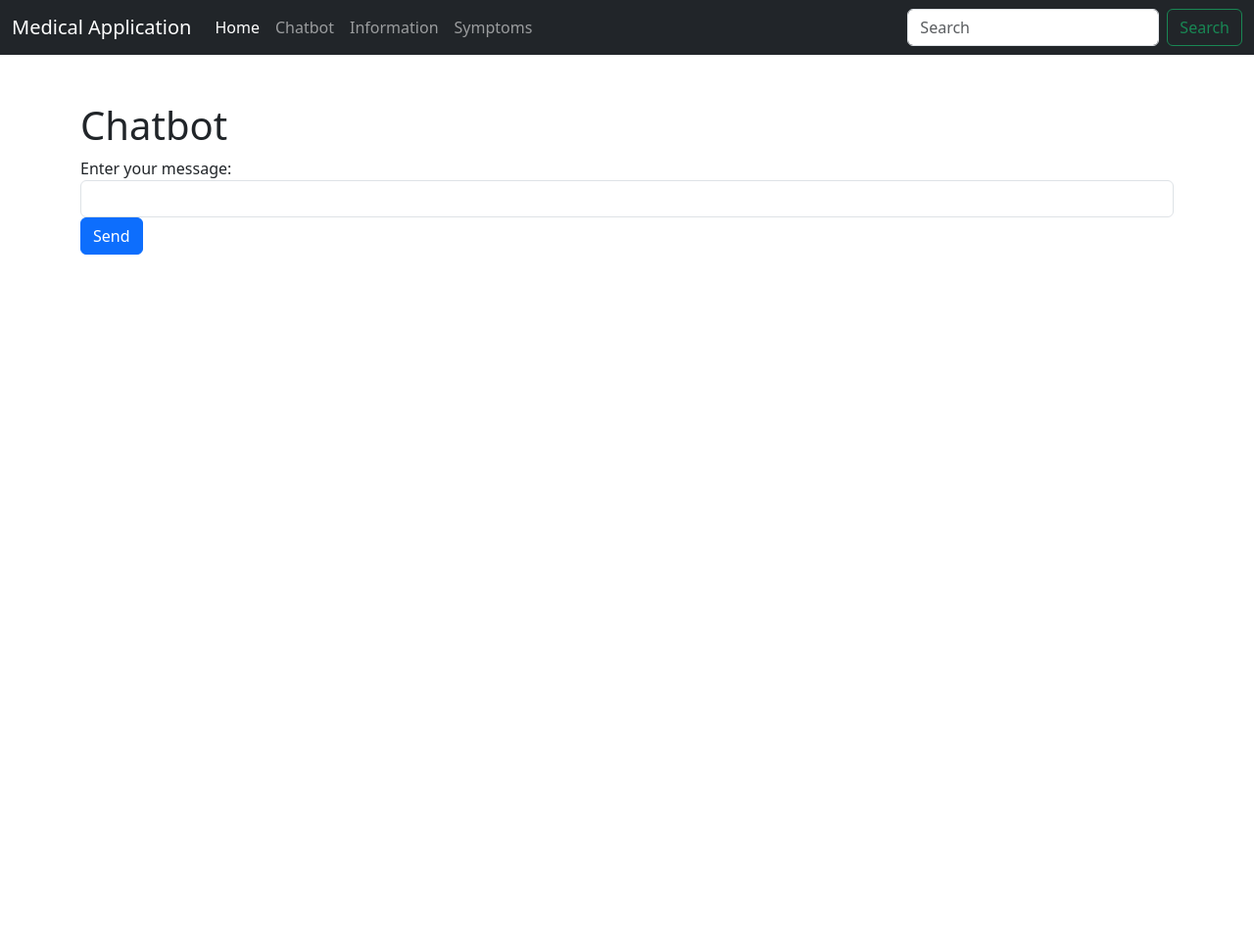
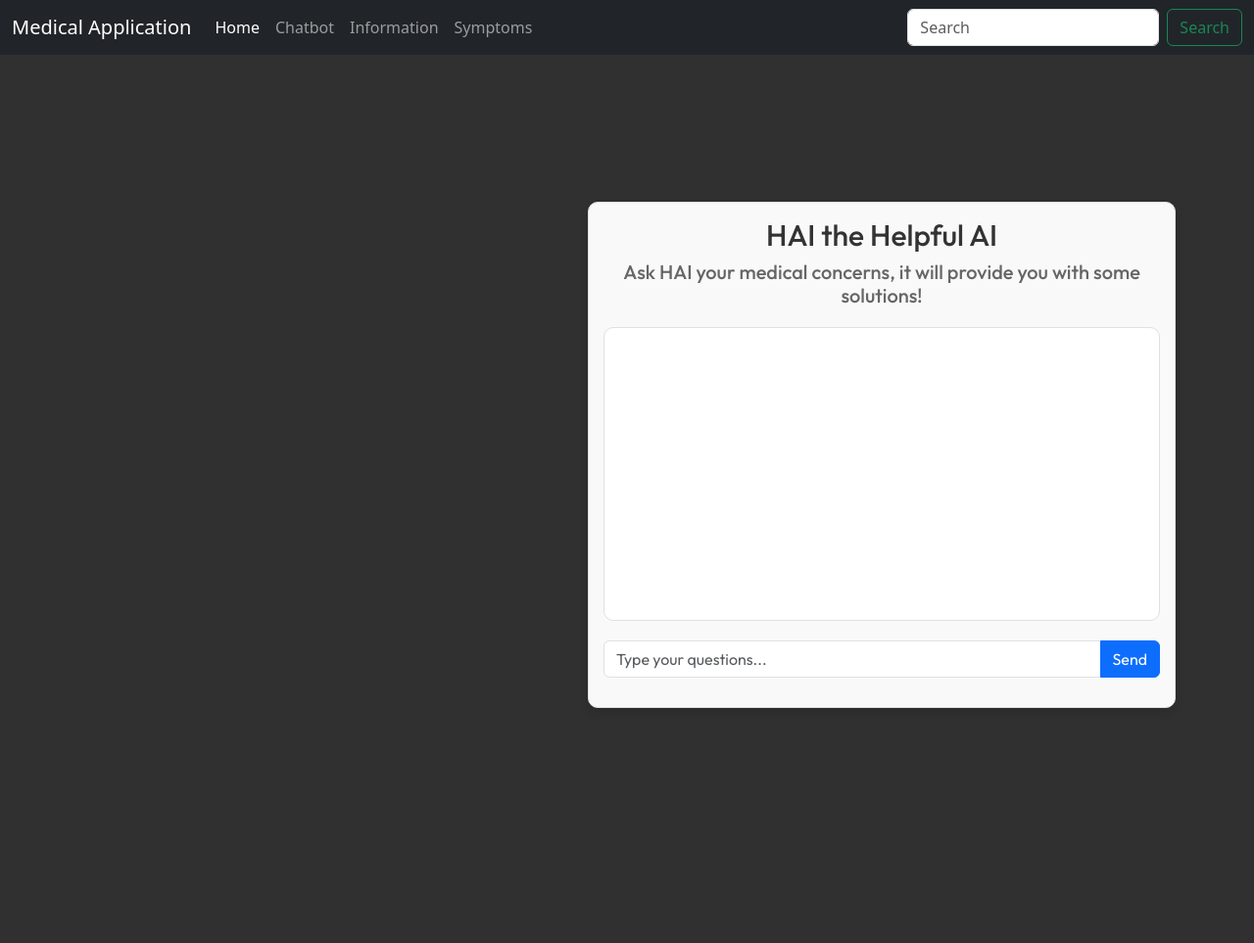
Before and after one commit to akwilapurba/MedicalApp, a Flask app: page /chatbot in a window 1280 px wide. Shown: the top 963 px of the page at 98% size. Before the commit the page ends 260 px from the top, so only its background shows below. Run offline with Flask 3, Linux system fonts and the light colour scheme; parts of the project's set-up code (start-up, migrations or seed data) failed here and were passed over; some libraries are stand-ins or nearby versions; some web fonts are replaced.

Commit message:
alekalekalek

```diff
--- a/main.py
+++ b/main.py
@@ -5,8 +5,8 @@
 from flask_pymongo import PyMongo
 from bson import ObjectId
 import datetime
-import torch
-from transformers import GPT2LMHeadModel, GPT2Tokenizer
+# import torch
+# from transformers import GPT2LMHeadModel, GPT2Tokenizer
 
 # flask app
 app = Flask(__name__)
@@ -29,11 +29,11 @@
 # load model symptoms
 svc = pickle.load(open("models/svc.pkl", "rb"))
 
-# load model chatbot
-path_chatbot = "models/medical_chatbot"
-device = "cuda" if torch.cuda.is_available() else "cpu"
-tokenizer = GPT2Tokenizer.from_pretrained(path_chatbot)
-model = GPT2LMHeadModel.from_pretrained(path_chatbot, local_files_only=True).to(device)
+# # load model chatbot
+# path_chatbot = "models/medical_chatbot"
+# device = "cuda" if torch.cuda.is_available() else "cpu"
+# tokenizer = GPT2Tokenizer.from_pretrained(path_chatbot)
+# model = GPT2LMHeadModel.from_pretrained(path_chatbot, local_files_only=True).to(device)
 
 
 def calculate_age(date_of_birth):
@@ -66,39 +66,30 @@
     return desc, pre, med, die, wrkout
 
 
-symptoms_dict = {'itching': 0, 'skin_rash': 1, 'nodal_skin_eruptions': 2, 'continuous_sneezing': 3, 'shivering': 4,
-                 'chills': 5, 'joint_pain': 6, 'stomach_pain': 7, 'acidity': 8, 'ulcers_on_tongue': 9,
-                 'muscle_wasting': 10, 'vomiting': 11, 'burning_micturition': 12, 'spotting_ urination': 13,
-                 'fatigue': 14, 'weight_gain': 15, 'anxiety': 16, 'cold_hands_and_feets': 17, 'mood_swings': 18,
-                 'weight_loss': 19, 'restlessness': 20, 'lethargy': 21, 'patches_in_throat': 22,
-                 'irregular_sugar_level': 23, 'cough': 24, 'high_fever': 25, 'sunken_eyes': 26, 'breathlessness': 27,
-                 'sweating': 28, 'dehydration': 29, 'indigestion': 30, 'headache': 31, 'yellowish_skin': 32,
-                 'dark_urine': 33, 'nausea': 34, 'loss_of_appetite': 35, 'pain_behind_the_eyes': 36, 'back_pain': 37,
-                 'constipation': 38, 'abdominal_pain': 39, 'diarrhoea': 40, 'mild_fever': 41, 'yellow_urine': 42,
-                 'yellowing_of_eyes': 43, 'acute_liver_failure': 44, 'fluid_overload': 45, 'swelling_of_stomach': 46,
-                 'swelled_lymph_nodes': 47, 'malaise': 48, 'blurred_and_distorted_vision': 49, 'phlegm': 50,
-                 'throat_irritation': 51, 'redness_of_eyes': 52, 'sinus_pressure': 53, 'runny_nose': 54,
-                 'congestion': 55, 'chest_pain': 56, 'weakness_in_limbs': 57, 'fast_heart_rate': 58,
-                 'pain_during_bowel_movements': 59, 'pain_in_anal_region': 60, 'bloody_stool': 61,
-                 'irritation_in_anus': 62, 'neck_pain': 63, 'dizziness': 64, 'cramps': 65, 'bruising': 66,
-                 'obesity': 67, 'swollen_legs': 68, 'swollen_blood_vessels': 69, 'puffy_face_and_eyes': 70,
-                 'enlarged_thyroid': 71, 'brittle_nails': 72, 'swollen_extremeties': 73, 'excessive_hunger': 74,
-                 'extra_marital_contacts': 75, 'drying_and_tingling_lips': 76, 'slurred_speech': 77, 'knee_pain': 78,
-                 'hip_joint_pain': 79, 'muscle_weakness': 80, 'stiff_neck': 81, 'swelling_joints': 82,
-                 'movement_stiffness': 83, 'spinning_movements': 84, 'loss_of_balance': 85, 'unsteadiness': 86,
-                 'weakness_of_one_body_side': 87, 'loss_of_smell': 88, 'bladder_discomfort': 89,
-                 'foul_smell_of urine': 90, 'continuous_feel_of_urine': 91, 'passage_of_gases': 92,
-                 'internal_itching': 93, 'toxic_look_(typhos)': 94, 'depression': 95, 'irritability': 96,
-                 'muscle_pain': 97, 'altered_sensorium': 98, 'red_spots_over_body': 99, 'belly_pain': 100,
-                 'abnormal_menstruation': 101, 'dischromic _patches': 102, 'watering_from_eyes': 103,
-                 'increased_appetite': 104, 'polyuria': 105, 'family_history': 106, 'mucoid_sputum': 107,
-                 'rusty_sputum': 108, 'lack_of_concentration': 109, 'visual_disturbances': 110,
-                 'receiving_blood_transfusion': 111, 'receiving_unsterile_injections': 112, 'coma': 113,
-                 'stomach_bleeding': 114, 'distention_of_abdomen': 115, 'history_of_alcohol_consumption': 116,
-                 'fluid_overload.1': 117, 'blood_in_sputum': 118, 'prominent_veins_on_calf': 119, 'palpitations': 120,
-                 'painful_walking': 121, 'pus_filled_pimples': 122, 'blackheads': 123, 'scurring': 124,
-                 'skin_peeling': 125, 'silver_like_dusting': 126, 'small_dents_in_nails': 127,
-                 'inflammatory_nails': 128, 'blister': 129, 'red_sore_around_nose': 130, 'yellow_crust_ooze': 131}
+# Corrected symptoms_dict with proper commas and balanced brackets
+symptoms_dict = {
+    'itching': 0,'skin_rash': 1,'nodal_skin_eruptions': 2,'continuous_sneezing': 3,'shivering': 4,'chills': 5,'joint_pain': 6,
+    'stomach_pain': 7,'acidity': 8,'ulcers_on_tongue': 9,'muscle_wasting': 10,'vomiting': 11,'burning_micturition': 12,'spotting_urination': 13,
+    'fatigue': 14,'weight_gain': 15,'anxiety': 16,'cold_hands_and_feets': 17,'mood_swings': 18,'weight_loss': 19,'restlessness': 20,'lethargy': 21,
+    'patches_in_throat': 22,'irregular_sugar_level': 23,'cough': 24,'high_fever': 25,'sunken_eyes': 26,'breathlessness': 27,'sweating': 28,
+    'dehydration': 29,'indigestion': 30,'headache': 31,'yellowish_skin': 32,'dark_urine': 33,'nausea': 34,'loss_of_appetite': 35,'pain_behind_the_eyes': 36,
+    'back_pain': 37,'constipation': 38,'abdominal_pain': 39,'diarrhoea': 40,'mild_fever': 41,'yellow_urine': 42,'yellowing_of_eyes': 43,
+    'acute_liver_failure': 44,'fluid_overload': 45,'swelling_of_stomach': 46,'swelled_lymph_nodes': 47,'malaise': 48,'blurred_and_distorted_vision': 49,
+    'phlegm': 50,'throat_irritation': 51,'redness_of_eyes': 52,'sinus_pressure': 53,'runny_nose': 54,'congestion': 55,'chest_pain': 56,'weakness_in_limbs': 57,
+    'fast_heart_rate': 58,'pain_during_bowel_movements': 59,'pain_in_anal_region': 60,'bloody_stool': 61,'irritation_in_anus': 62,
+    'neck_pain': 63,'dizziness': 64,'cramps': 65,'bruising': 66,'obesity': 67,'swollen_legs': 68,'swollen_blood_vessels': 69,'puffy_face_and_eyes': 70,
+    'enlarged_thyroid': 71,'brittle_nails': 72,'swollen_extremeties': 73,'excessive_hunger': 74,'extra_marital_contacts': 75,'drying_and_tingling_lips': 76,
+    'slurred_speech': 77,'knee_pain': 78,'hip_joint_pain': 79,'muscle_weakness': 80,'stiff_neck': 81,'swelling_joints': 82,'movement_stiffness': 83,
+    'spinning_movements': 84,'loss_of_balance': 85,'unsteadiness': 86,'weakness_of_one_body_side': 87,'loss_of_smell': 88,'bladder_discomfort': 89,
+    'foul_smell_of_urine': 90,'continuous_feel_of_urine': 91,'passage_of_gases': 92,'internal_itching': 93,'toxic_look_(typhos)': 94,'depression': 95,
+    'irritability': 96,'muscle_pain': 97,'altered_sensorium': 98,'red_spots_over_body': 99,'belly_pain': 100,'abnormal_menstruation': 101,
+    'dischromic_patches': 102,'watering_from_eyes': 103,'increased_appetite': 104,'polyuria': 105,'family_history': 106,'mucoid_sputum': 107,
+    'rusty_sputum': 108,'lack_of_concentration': 109,'visual_disturbances': 110,'receiving_blood_transfusion': 111,'receiving_unsterile_injections': 112,
+    'coma': 113,'stomach_bleeding': 114,'distention_of_abdomen': 115,'history_of_alcohol_consumption': 116,'fluid_overload.1': 117,'blood_in_sputum': 118,
+    'prominent_veins_on_calf': 119,'palpitations': 120,'painful_walking': 121,'pus_filled_pimples': 122,'blackheads': 123,'scurring': 124,'skin_peeling': 125,
+    'silver_like_dusting': 126,'small_dents_in_nails': 127,'inflammatory_nails': 128,'blister': 129,'red_sore_around_nose': 130,'yellow_crust_ooze': 131
+}
+
 diseases_list = {15: 'Fungal infection', 4: 'Allergy', 16: 'GERD', 9: 'Chronic cholestasis', 14: 'Drug Reaction',
                  33: 'Peptic ulcer diseae', 1: 'AIDS', 12: 'Diabetes ', 17: 'Gastroenteritis', 6: 'Bronchial Asthma',
                  23: 'Hypertension ', 30: 'Migraine', 7: 'Cervical spondylosis', 32: 'Paralysis (brain hemorrhage)',
@@ -159,29 +150,29 @@
 # chatbot
 @app.route('/chatbot', methods=['GET', 'POST'])
 def chatbot():
-    if request.method == 'POST':
-        user_input = request.form.get('user_input')
-        prompt_input = (
-            "The conversation between human and AI assistant.\n"
-            "[|Human|] {input}\n"
-            "[|AI|]"
-        )
-        sentence = prompt_input.format_map({'input': user_input})
-        inputs = tokenizer(sentence, return_tensors="pt").to(device)
+    # if request.method == 'POST':
+    #     user_input = request.form.get('user_input')
+    #     prompt_input = (
+    #         "The conversation between human and AI assistant.\n"
+    #         "[|Human|] {input}\n"
+    #         "[|AI|]"
+    #     )
+    #     sentence = prompt_input.format_map({'input': user_input})
+    #     inputs = tokenizer(sentence, return_tensors="pt").to(device)
 
-        with torch.no_grad():
-            beam_output = model.generate(**inputs,
-                                         min_new_tokens=1,
-                                         max_length=512,
-                                         num_beams=3,
-                                         repetition_penalty=1.2,
-                                         early_stopping=True,
-                                         eos_token_id=198
-                                         )
-            full_response = tokenizer.decode(beam_output[0], skip_special_tokens=True)
-            # Extract only the answer part of the AI's response
-            response = full_response.split('[|AI|]')[-1].strip()
-            return render_template('chatbot.html', user_input=user_input, response=response)
+    #     with torch.no_grad():
+    #         beam_output = model.generate(**inputs,
+    #                                      min_new_tokens=1,
+    #                                      max_length=512,
+    #                                      num_beams=3,
+    #                                      repetition_penalty=1.2,
+    #                                      early_stopping=True,
+    #                                      eos_token_id=198
+    #                                      )
+    #         full_response = tokenizer.decode(beam_output[0], skip_special_tokens=True)
+    #         # Extract only the answer part of the AI's response
+    #         response = full_response.split('[|AI|]')[-1].strip()
+    #         return render_template('chatbot.html', user_input=user_input, response=response)
 
     return render_template('chatbot.html')
 
--- a/static/css/style.css
+++ b/static/css/style.css
@@ -474,13 +474,13 @@
 }
 .rectangle12 {
     position: absolute;
-    top: 0px;
+    top: 300px;
     left: 0px;
     border-radius: 40px;
     background-color: #fff;
     width: 803.6px;
     height: 748px;
-    opacity: 0.05;
+
 }
 .gender {
     position: absolute;
@@ -500,13 +500,13 @@
 }
 .rectangle13 {
     position: absolute;
-    top: 0px;
+    top: 300px;
     left: 0px;
     border-radius: 40px;
     background-color: #fff;
     width: 743.1px;
     height: 748px;
-    opacity: 0.05;
+
 }
 .age {
     position: absolute;
@@ -1098,3 +1098,71 @@
     width: 3rem;
     height: 3rem;
 }
+
+.chatbot-container {
+    height: 517px;
+    width: 100%;
+    margin-top: 150px;
+    max-width: 600px;
+    margin-left: 600px;
+    padding: 15px;
+    background: #f9f9f9;
+    border: 1px solid #e0e0e0;
+    border-radius: 10px;
+    box-shadow: 0 5px 10px rgba(0, 0, 0, 0.1);
+}
+
+.chatbot-title {
+    text-align: center;
+    color: #333;
+    font-size: 30px;
+}
+
+.chatbot-subtitle {
+    text-align: center;
+    color: #666;
+    margin-bottom: 20px;
+    font-size: 20px;
+}
+
+.chat-history {
+    max-height: 300px;
+    overflow-y: auto;
+    padding: 20px;
+    border: 1px solid #e0e0e0;
+    border-radius: 10px;
+    background: white;
+    margin-bottom: 20px;
+    height: 300px;
+}
+
+.chat-message {
+    margin-bottom: 10px;
+}
+
+.chat-input-form {
+    margin-top: 10px;
+}
+
+.input-group {
+    display: flex;
+    align-items: center;
+}
+
+.input-group .form-control {
+    flex: 1;
+}
+
+.input-group .btn {
+    margin-left: 10px;
+}
+
+.loading-spinner {
+    text-align: center;
+    padding: 10px;
+}
+
+.error {
+    color: red;
+    font-weight: bold;
+}
--- a/templates/chatbot.html
+++ b/templates/chatbot.html
@@ -4,45 +4,45 @@
     Chatbot
 {% endblock %}
 
+{% block style %}
+    <link rel="stylesheet" type="text/css" href="{{ url_for('static', filename='css/style.css') }}">
+{% endblock %}
+
 {% block content %}
-    <div class="container">
-        <h1 class="mt-5">Chatbot</h1>
-        <form id="chatbotForm" action="/chatbot" method="post">
-            <div class="form-group">
-                <label for="user_input">Enter your message:</label>
-                <input type="text" class="form-control" id="user_input" name="user_input">
+    <div class="chatbot-container">
+        <h1 class="chatbot-title">HAI the Helpful AI</h1>
+        <h4 class="chatbot-subtitle">Ask HAI your medical concerns, it will provide you with some solutions!</h4>
+        <div class="chat-history" id="chatHistory">
+            <!-- This will contain the conversation history -->
         </div>
+        <form id="chatbotForm" action="/chatbot" method="post" class="chat-input-form">
+            <div class="input-group">
+                <input type="text" class="form-control" id="user_input" name="user_input" placeholder="Type your questions..." required>
                 <button type="submit" class="btn btn-primary">Send</button>
+            </div>
         </form>
-        <div id="loading" style="display: none;">
+        <div id="loading" class="loading-spinner" style="display: none;">
             <div class="spinner-border text-primary" role="status">
-                <span class="sr-only">Loading...</span>
+                <span class="visually-hidden">Loading...</span>
             </div>
         </div>
-        {% if user_input %}
-            <h2>You:</h2>
-            <p>{{ user_input }}</p>
-            <h2>AI:</h2>
-            <p>{{ response }}</p>
-        {% endif %}
     </div>
 {% endblock %}
 
 {% block scripts %}
-    <script src="https://code.jquery.com/jquery-3.3.1.slim.min.js"></script>
-
+    <script src="https://code.jquery.com/jquery-3.3.1.min.js"></script> <!-- Use full version for AJAX -->
     <script>
         $(document).ready(function() {
             $('#chatbotForm').on('submit', function(e) {
-        e.preventDefault(); // prevent the form from submitting normally
+                e.preventDefault(); // Prevent the form from submitting normally
 
-        // show the loading spinner
+                // Show the loading spinner
                 $('#loading').show();
 
-        // get the form data
+                // Get the form data
                 var formData = $(this).serialize();
 
-        // send the form data using fetch API
+                // Send the form data using fetch API
                 fetch('/chatbot', {
                     method: 'POST',
                     headers: {
@@ -52,15 +52,34 @@
                 })
                 .then(response => response.json())
                 .then(data => {
-            // hide the loading spinner
+                    // Hide the loading spinner
                     $('#loading').hide();
 
-            // update the chatbot response in the UI
-            // assuming the response data has a 'response' property
-            $('p#response').text(data.response);
+                    // Append the new conversation piece to the chat history
+                    $('#chatHistory').append(`
+                        <div class="chat-message">
+                            <strong>You:</strong> ${data.user_input}
+                        </div>
+                        <div class="chat-message">
+                            <strong>AI:</strong> ${data.response}
+                        </div>
+                    `);
+
+                    // Clear the input field
+                    $('#user_input').val('');
                 })
                 .catch(error => {
                     console.error('Error:', error);
+
+                    // Hide the loading spinner
+                    $('#loading').hide();
+
+                    // Display error message
+                    $('#chatHistory').append(`
+                        <div class="chat-message error">
+                            <strong>Error:</strong> Something went wrong. Please try again.
+                        </div>
+                    `);
                 });
             });
         });
```
Also changed, not shown: models/test.py (+23 -23 lines), 1 other file. Lines whose indentation alone changed are shown as unchanged.
